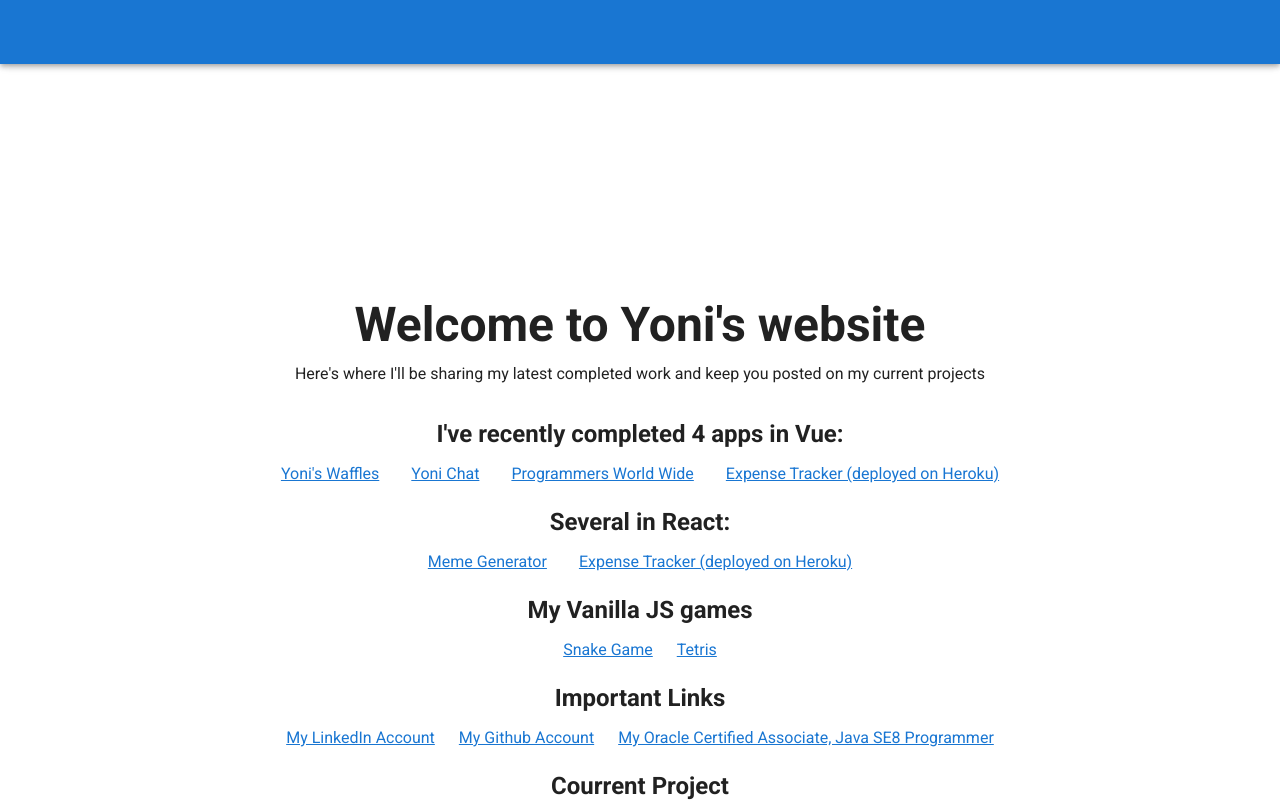
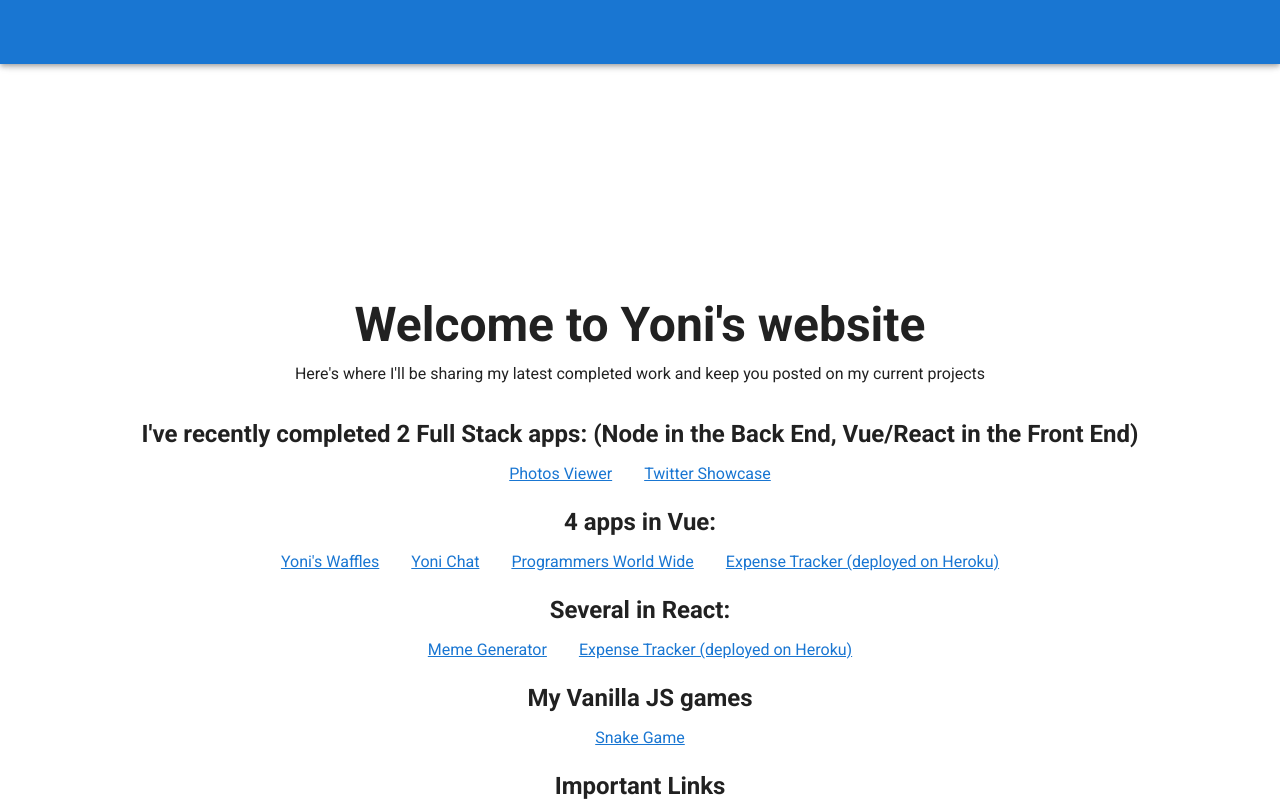
Before and after one commit to jonath23/portfolio, a Vue app: page / in a window 1280 px wide. Shown: the top 802 px of the page. Built offline with nearby package versions, Linux system fonts and the light colour scheme.

Commit message:
added FS projects and removed tetris

```diff
--- a/src/components/HelloWorld.vue
+++ b/src/components/HelloWorld.vue
@@ -26,7 +26,26 @@
         mb-5
         xs12
       >
-        <h2 class="headline font-weight-bold mb-3">I've recently completed 4 apps in Vue:</h2>
+
+      <h2 class="headline font-weight-bold mb-3">I've recently completed 2 Full Stack apps: (Node in the Back End, Vue/React in the Front End)</h2>
+
+        <v-layout justify-center>
+          <a
+            v-for="(next, i) in completedFullStackProjects"
+            :key="i"
+            :href="next.href"
+            class="subheading mx-4"
+            target="_blank"
+          >
+            {{ next.text }}
+          </a>
+        </v-layout>
+      </v-flex>
+      <v-flex
+        mb-5
+        xs12
+      >
+        <h2 class="headline font-weight-bold mb-3">4 apps in Vue:</h2>
 
         <v-layout justify-center>
           <a
@@ -140,6 +159,16 @@ export default {
         href: 'https://www.youracclaim.com/badges/aa48e7ef-b267-4327-99e8-0f20bcc527b2',
       }
     ],
+    completedFullStackProjects: [
+      {
+        text: 'Photos Viewer',
+        href: 'https://photos-viewer.herokuapp.com/',
+      },
+      {
+        text: 'Twitter Showcase',
+        href: 'https://yw-twitter-showcase.herokuapp.com/',
+      }
+    ],
     completedVueProjects: [
       {
         text: 'Yoni\'s Waffles',
@@ -173,10 +202,10 @@ export default {
         text: 'Snake Game',
         href: 'https://yoniwitz.github.io/JS-Snake/',
       },
-      {
-        text: 'Tetris',
-        href: 'https://yoniwitz.github.io/JS-Tetris/',
-      },
+      // {
+      //   text: 'Tetris',
+      //   href: 'https://yoniwitz.github.io/JS-Tetris/',
+      // },
     ]
   })
 };
```
